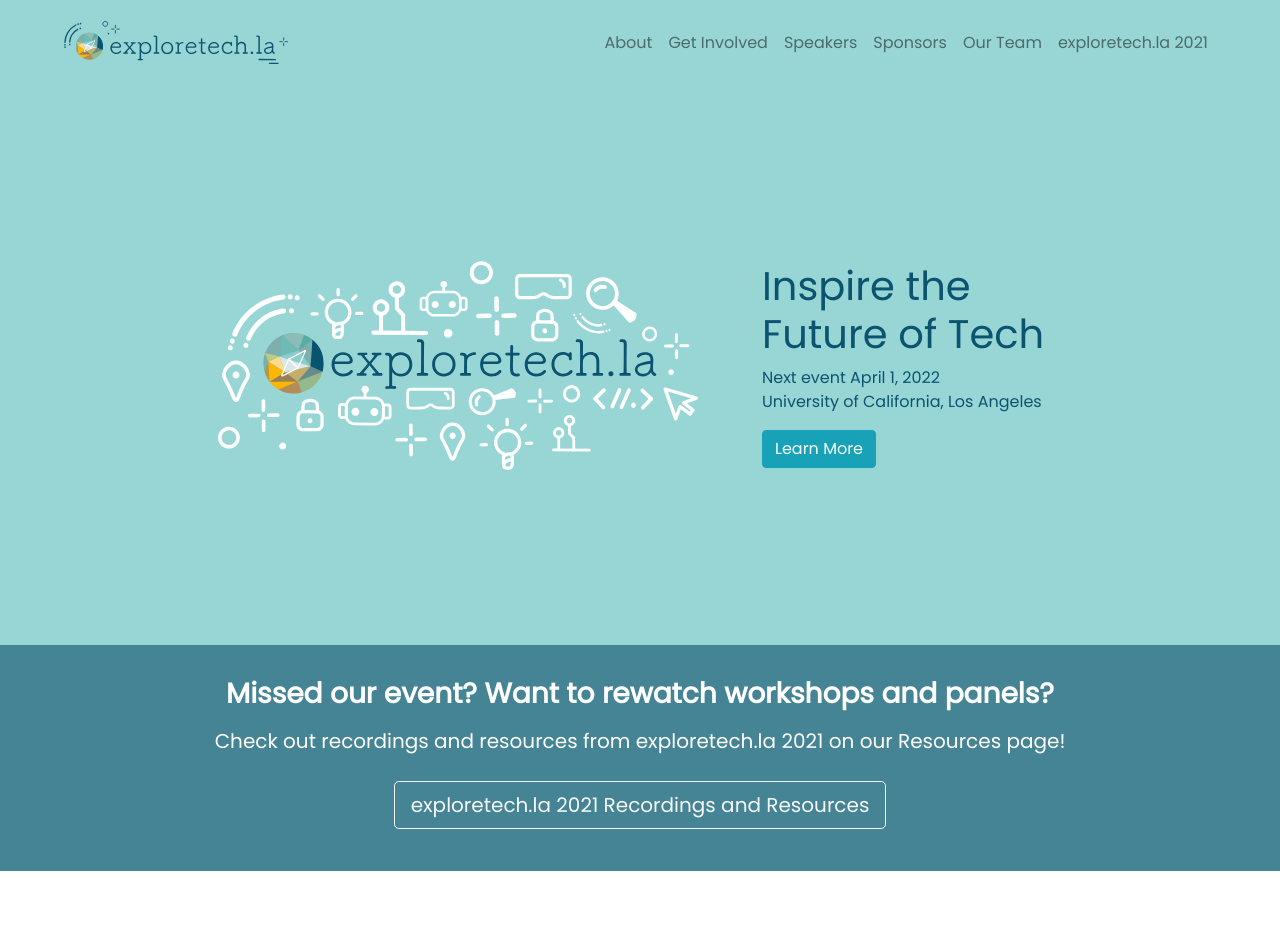
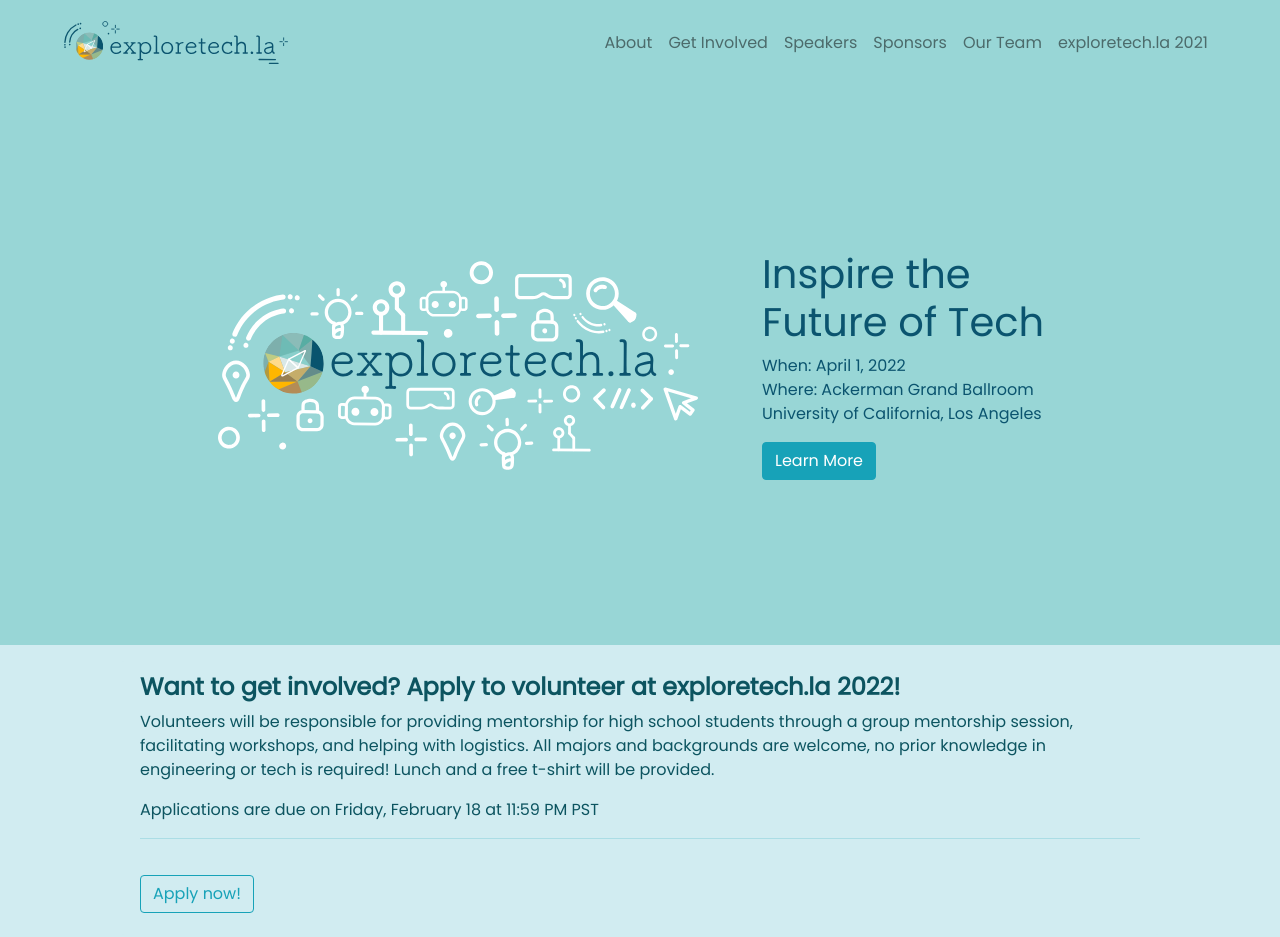
Before and after one commit to exploretech-la/website, a React (Create React App) app: page / in a window 1280 px wide. Shown: the top 937 px of the page. Built offline with nearby package versions, Linux system fonts and the light colour scheme.

Commit message:
added volunteer application

```diff
--- a/src/components/Hero.jsx
+++ b/src/components/Hero.jsx
@@ -14,7 +14,8 @@ export default class Hero extends Component {
                 <div className="hero-content">
                     <h1 className="h1-title">Inspire the Future&nbsp;of&nbsp;Tech</h1>
                     <h2 className="h2-title">Inspire the Future&nbsp;of&nbsp;Tech</h2>
-                    <p>Next event April 1, 2022</p>
+                    <p>When: April 1, 2022</p>
+                    <p>Where: Ackerman Grand Ballroom</p>
                     <p>University of California, Los Angeles</p>
                     <div className="hero-cta">
                         {/* <Button variant="info" href={`/exploretechla2021`} onClick={this._trackRegisterTodayClick}>
--- a/src/components/Home.jsx
+++ b/src/components/Home.jsx
@@ -1,7 +1,7 @@
 import React from 'react';
 
 import Hero from './Hero';
-// import Alerts from './Alerts'
+import Alerts from './common/Alerts'
 import About from './About';
 import GetInvolved from './GetInvolved';
 import Speakers from './Speakers';
@@ -13,7 +13,15 @@ function Home() {
   return (
     <div className="Home">
       <Hero />
-      {/* <Alerts /> */}
+      <Alerts
+        title="Want to get involved? Apply to volunteer at exploretech.la 2022!"
+        messages={[
+          "Volunteers will be responsible for providing mentorship for high school students through a group mentorship session, facilitating workshops, and helping with logistics. All majors and backgrounds are welcome, no prior knowledge in engineering or tech is required! Lunch and a free t-shirt will be provided.",
+          "Applications are due on Friday, February 18 at 11:59 PM PST"
+        ]}
+        primaryLink="https://tinyurl.com/exploretech2022volunteer"
+        primaryText="Apply now!"
+      />
       <RegistrationAlert />
       <About />
       <GetInvolved />
--- a/src/components/Home.scss
+++ b/src/components/Home.scss
@@ -1,8 +1,8 @@
 // Home Component Styles
-@import './Alerts.scss';
-@import './Hero.scss';
-@import './About.scss';
-@import './GetInvolved.scss';
-@import './Speakers.scss';
-@import './Sponsors.scss';
-@import './Footer.scss';
+@import "./common/Alerts.scss";
+@import "./Hero.scss";
+@import "./About.scss";
+@import "./GetInvolved.scss";
+@import "./Speakers.scss";
+@import "./Sponsors.scss";
+@import "./Footer.scss";
--- /dev/null
+++ b/src/components/common/Alerts.jsx
@@ -0,0 +1,53 @@
+import React, { Component } from 'react';
+import ReactGA from 'react-ga';
+
+import Alert from 'react-bootstrap/Alert';
+import Button from 'react-bootstrap/Button';
+
+export default class Alerts extends Component {
+    render() {
+        return (
+            <section className="Section Alerts">
+                <div className="alerts-container">
+                    {this._getAlert()}
+                </div>
+            </section>
+        );
+    }
+
+    _getAlert() {
+        return (
+            <Alert className="team-application-alert" variant='info'>
+                <Alert.Heading><b>{this.props.title}</b></Alert.Heading>
+                {this.props.messages.map(message => <p>{message}</p>)}
+                <hr />
+                <div className="buttons">
+                    <div className="button">
+                        <Button variant='outline-info' href={this.props.primaryLink} target='_blank'>
+                            {this.props.primaryText}
+                        </Button>
+                    </div>
+                    {this.props.secondaryLink &&
+                        (<div className="button">
+                            <Button variant='light' href={this.props.secondaryLink} target='_blank'>
+                                {this.props.secondaryText}
+                            </Button>
+                        </div>
+                    )}
+                </div>
+            </Alert>
+        );
+    }
+
+    _trackTeamApplicationClick() {
+        ReactGA.outboundLink({
+            label: 'Team Application'
+        }, () => {});
+    }
+
+    _trackInfoSessionSlidesClick() {
+        ReactGA.outboundLink({
+            label: 'Info Session'
+        }, () => {});
+    }
+}
```
Also changed, not shown: src/components/Alerts.jsx (deleted, +0 -57 lines), src/components/common/Alerts.scss (renamed from src/components/Alerts.scss).
